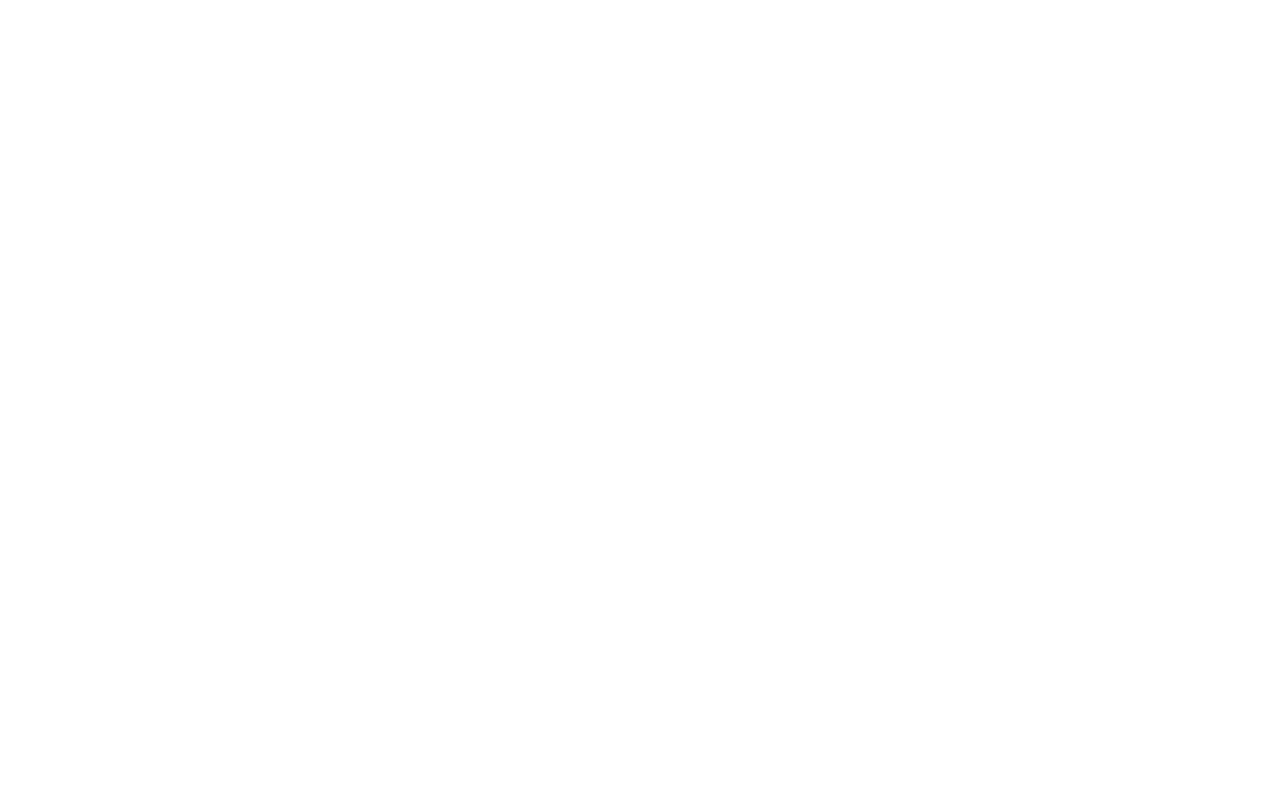
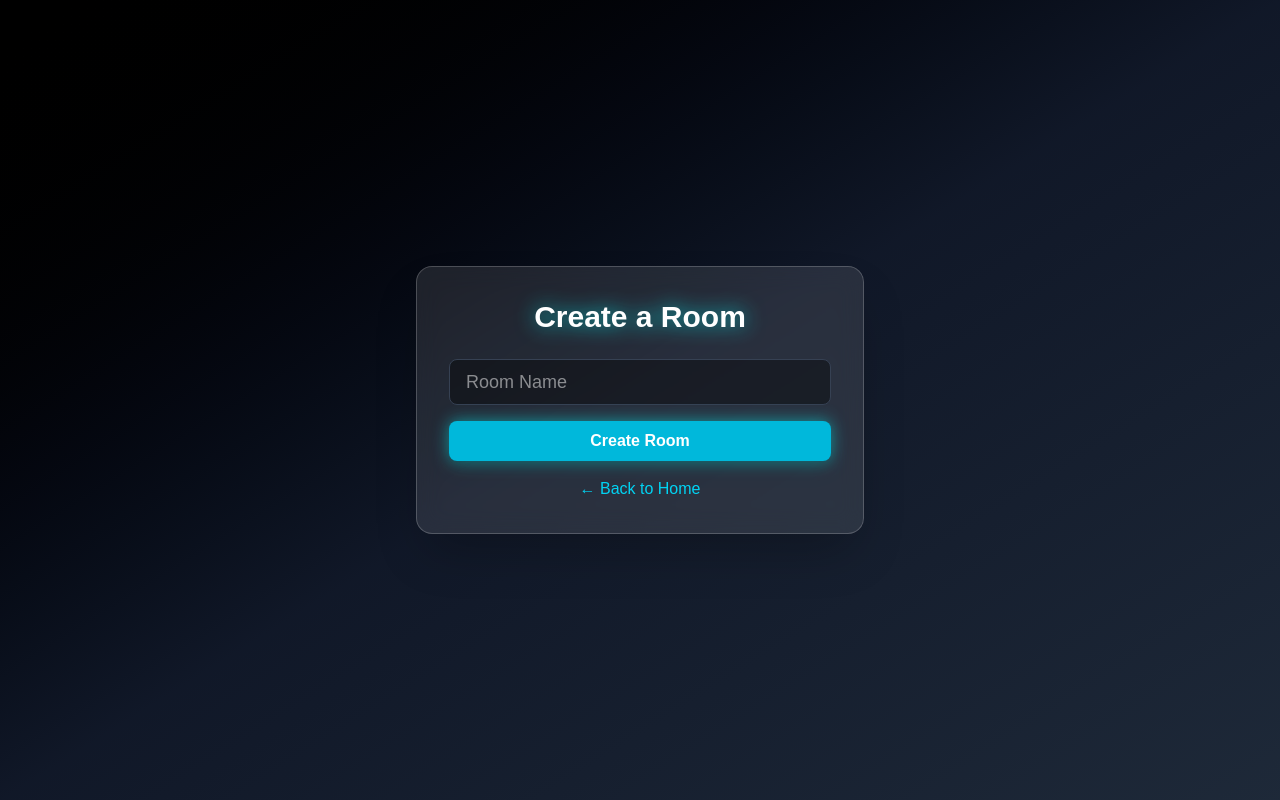
Before and after one commit to rishabh0009-7/Varta-Chat-App, a Next.js app: page /room/new in a window 1280 px wide. Built offline with nearby package versions, Linux system fonts and the light colour scheme.

Commit message:
created a create room page where user can enter room name  and create room

```diff
--- a/app/page.tsx
+++ b/app/page.tsx
@@ -3,6 +3,7 @@
 import Link from "next/link";
 import { useState } from "react";
 import { UserButton, useUser, SignInButton, SignUpButton } from "@clerk/nextjs";
+import { motion } from "framer-motion";
 
 export default function HomePage() {
   const { user } = useUser();
@@ -10,9 +11,14 @@
 
   return (
     <main className="flex flex-col items-center justify-center min-h-screen bg-gradient-to-br from-black via-gray-900 to-gray-800">
-      <div className="bg-white/10 backdrop-blur-md rounded-2xl shadow-2xl p-8 w-full max-w-md border border-white/20 flex flex-col items-center">
+      <motion.div
+        initial={{ opacity: 0, y: 40, scale: 0.95 }}
+        animate={{ opacity: 1, y: 0, scale: 1 }}
+        transition={{ duration: 0.7, ease: "easeOut" }}
+        className="bg-white/10 backdrop-blur-md rounded-2xl shadow-2xl p-8 w-full max-w-md border border-white/20 flex flex-col items-center"
+      >
         <h1 className="text-4xl font-extrabold mb-4 text-white drop-shadow-[0_0_10px_rgba(0,255,255,0.7)]">
-          Varta
+          Varta Chat App
         </h1>
         <p className="text-lg text-gray-300 mb-8 text-center">
           Join a room or create your own to start chatting in real time!
@@ -54,7 +60,7 @@
             </div>
           </>
         )}
-      </div>
+      </motion.div>
     </main>
   );
 }
--- a/app/room/new/page.tsx
+++ b/app/room/new/page.tsx
@@ -1,3 +1,51 @@
-export default function NewRoomPage(){
+"use client";
 
+import { useState } from "react";
+import Link from "next/link";
+
+export default function CreateRoomPage() {
+  const [roomName, setRoomName] = useState("");
+
+  const handleCreate = (e: React.FormEvent) => {
+    e.preventDefault();
+    // TODO: Connect to backend to actually create the room
+    alert(`Room "${roomName}" created!`);
+    setRoomName("");
+  };
+
+  return (
+    <main className="flex flex-col items-center justify-center min-h-screen bg-gradient-to-br from-black via-gray-900 to-gray-800">
+      <div className="bg-white/10 backdrop-blur-md rounded-2xl shadow-2xl p-8 w-full max-w-md border border-white/20 flex flex-col items-center">
+        <h2 className="text-3xl font-extrabold mb-4 text-white drop-shadow-[0_0_10px_rgba(0,255,255,0.7)]">
+          Create a Room
+        </h2>
+        <form
+          className="flex flex-col gap-4 items-center w-full mt-2"
+          onSubmit={handleCreate}
+        >
+          <input
+            type="text"
+            className="w-full rounded-lg px-4 py-2 text-lg bg-black/40 text-white border border-gray-700 focus:outline-none focus:ring-2 focus:ring-cyan-400 transition"
+            placeholder="Room Name"
+            value={roomName}
+            onChange={(e) => setRoomName(e.target.value)}
+            maxLength={32}
+            required
+          />
+          <button
+            className="w-full rounded-lg bg-cyan-500 hover:bg-cyan-400 text-white font-semibold py-2 transition shadow-lg drop-shadow-[0_0_8px_rgba(0,255,255,0.5)]"
+            type="submit"
+          >
+            Create Room
+          </button>
+        </form>
+        <Link
+          href="/"
+          className="block text-center mt-4 text-cyan-400 hover:text-cyan-200 font-medium transition"
+        >
+          ← Back to Home
+        </Link>
+      </div>
+    </main>
+  );
 }
```
